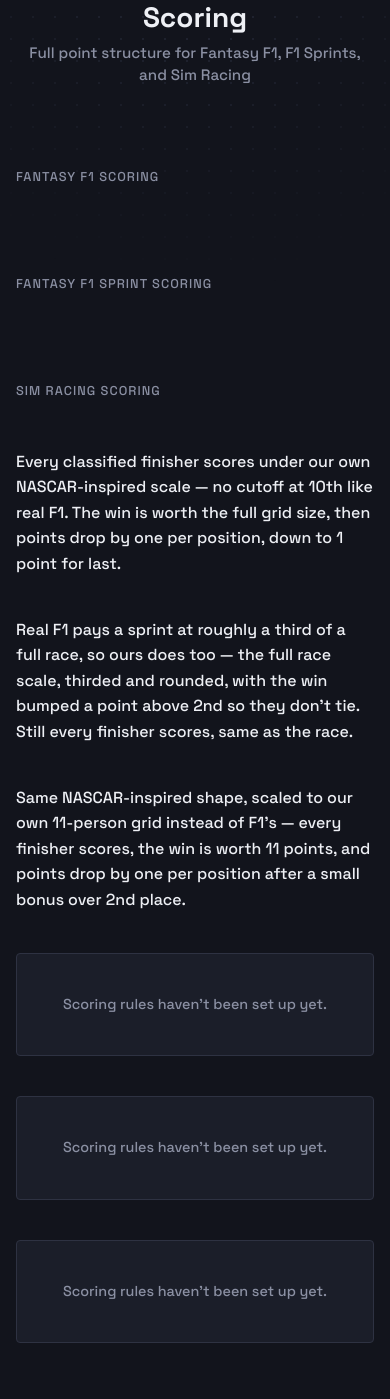
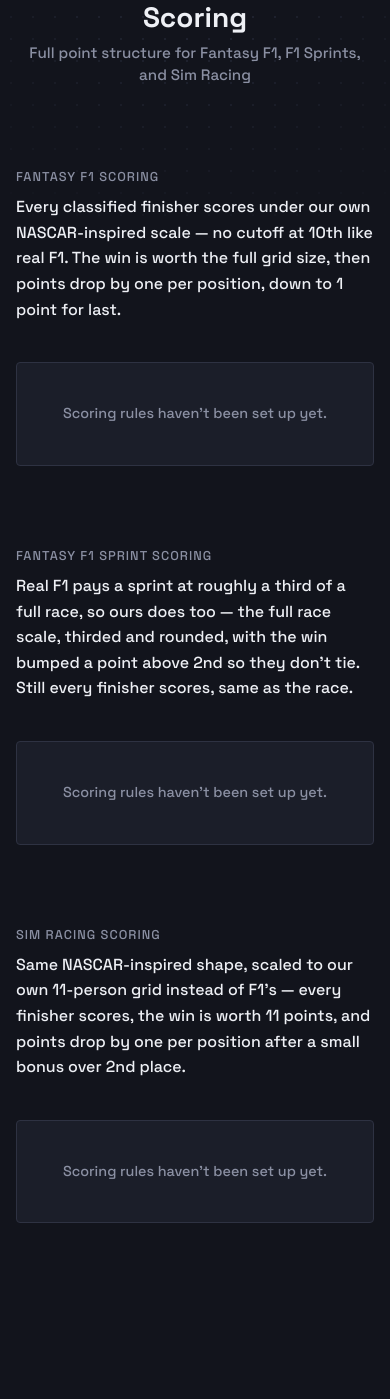
Before and after one commit to macmatott/DazeOfThunder, a FastAPI app: page /formula-fantasy/scoring in a window 390 px wide. Shown: the part 456-1855 px from the top of the page. After the commit the page ends 1679 px from the top, so only its background shows below. Run offline with FastAPI, Linux system fonts and the light colour scheme; data that the repository does not hold is empty.

Commit message:
Fix jumbled scoring page — group each column's content together
.scoring-columns was a 2-column CSS grid holding 9 flat items (3
section labels, then 3 intros, then 3 towers) meant for 3 columns —
grid auto-placement scattered them into the wrong cells, and mobile's
1-column collapse made it worse (all 3 labels together, then all 3
intros, then all 3 towers, in that flat DOM order, fully disconnected
from each other).

Restructures into three real .scoring-column divs, each holding its
own label + intro + tower as DOM-adjacent children, with a proper
3-column grid. Content can't scramble regardless of column count or
viewport, since each column's pieces travel together. Drops the two
CSS overrides that existed only to prop up the old broken layout.

Co-Authored-By: Claude Sonnet 5 <noreply@anthropic.com>

```diff
--- a/frontend/app/static/css/style.css
+++ b/frontend/app/static/css/style.css
@@ -613,13 +613,26 @@ main.main--wide {
   margin: 0 auto;
 }
 
+/* 3 real column groups (label + intro + tower each stay DOM-adjacent
+   within their own .scoring-column), not 9 flat grid items relying on
+   auto-placement to land in the right cell — that's what "jumbled"
+   used to mean here: this used to be a 2-column grid (1fr 1fr) holding
+   3 sets of 3 items, so auto-placement scattered every label/intro/
+   tower across the wrong cells, and collapsing to 1 column on mobile
+   made it worse (all 3 labels together, then all 3 intros, then all 3
+   towers, in that flat order). Grouping into real columns means the
+   layout can't scramble regardless of column count or viewport. */
 .scoring-columns {
   display: grid;
-  grid-template-columns: 1fr 1fr;
-  grid-template-rows: auto 7rem auto;
+  grid-template-columns: repeat(3, 1fr);
   align-items: start;
   gap: var(--space-5);
   margin-bottom: var(--space-5);
+}
+
+.scoring-column {
+  display: flex;
+  flex-direction: column;
 }
 
 .draft-columns {
@@ -629,18 +642,10 @@ main.main--wide {
   gap: var(--space-5);
 }
 
+/* Fill the column instead of being capped at .ff-intro's usual 640px;
+   its own bottom margin still stands, for the gap before the tower. */
 .scoring-columns .ff-intro {
   max-width: none;
-  min-height: 0;
-  margin: 0;
-}
-
-/* .tower + .tower's margin-top (for towers stacked in normal flow
-   elsewhere) also matches here, since the two towers are DOM-adjacent
-   siblings even though the grid places them side by side — that stray
-   margin was pushing the right-hand tower down out of row alignment. */
-.scoring-columns .tower + .tower {
-  margin-top: 0;
 }
 
 .scoring-columns .tower__row {
@@ -2590,7 +2595,6 @@ main.main--wide {
 
   .scoring-columns {
     grid-template-columns: 1fr;
-    grid-template-rows: auto;
   }
 
   .topbar__brand-logo {
--- a/frontend/app/templates/ff_scoring.html
+++ b/frontend/app/templates/ff_scoring.html
@@ -33,31 +33,37 @@
   {% endmacro %}
 
   <div class="scoring-columns">
+    <div class="scoring-column">
       <p class="section-label">Fantasy F1 Scoring</p>
-    <p class="section-label">Fantasy F1 Sprint Scoring</p>
-    <p class="section-label">Sim Racing Scoring</p>
-
       <p class="ff-intro">
         Every classified finisher scores under our own NASCAR-inspired
         scale — no cutoff at 10th like real F1. The win is worth the full
         grid size, then points drop by one per position, down to 1 point
         for last.
       </p>
+      {{ points_tower(fantasy_points) }}
+    </div>
+
+    <div class="scoring-column">
+      <p class="section-label">Fantasy F1 Sprint Scoring</p>
       <p class="ff-intro">
         Real F1 pays a sprint at roughly a third of a full race, so ours
         does too — the full race scale, thirded and rounded, with the win
         bumped a point above 2nd so they don't tie. Still every finisher
         scores, same as the race.
       </p>
+      {{ points_tower(sprint_points) }}
+    </div>
+
+    <div class="scoring-column">
+      <p class="section-label">Sim Racing Scoring</p>
       <p class="ff-intro">
         Same NASCAR-inspired shape, scaled to our own 11-person grid
         instead of F1's — every finisher scores, the win is worth 11
         points, and points drop by one per position after a small bonus
         over 2nd place.
       </p>
-
-    {{ points_tower(fantasy_points) }}
-    {{ points_tower(sprint_points) }}
       {{ points_tower(sim_points) }}
     </div>
+  </div>
 {% endblock %}
```
Lines whose indentation alone changed are shown as unchanged.
